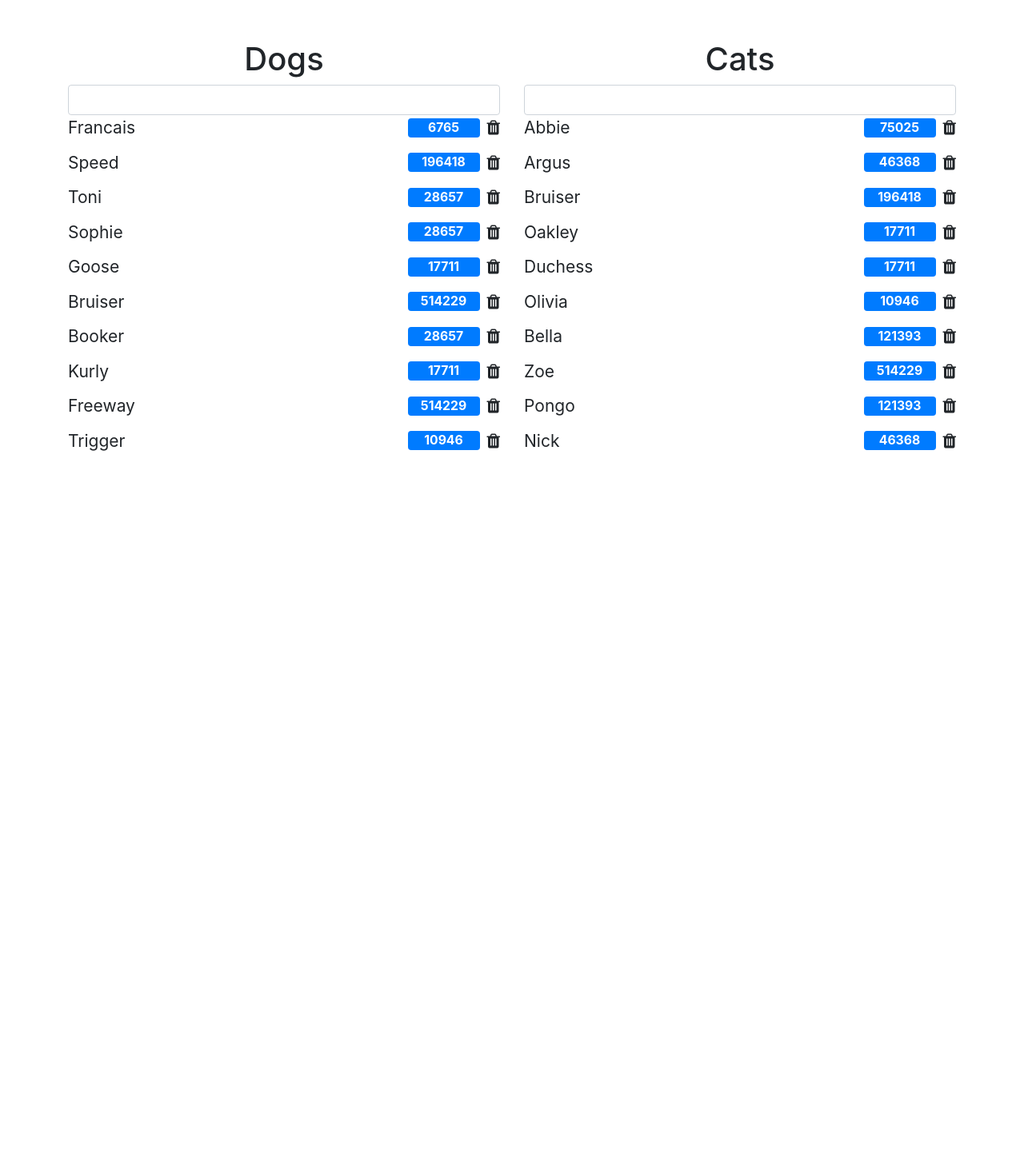
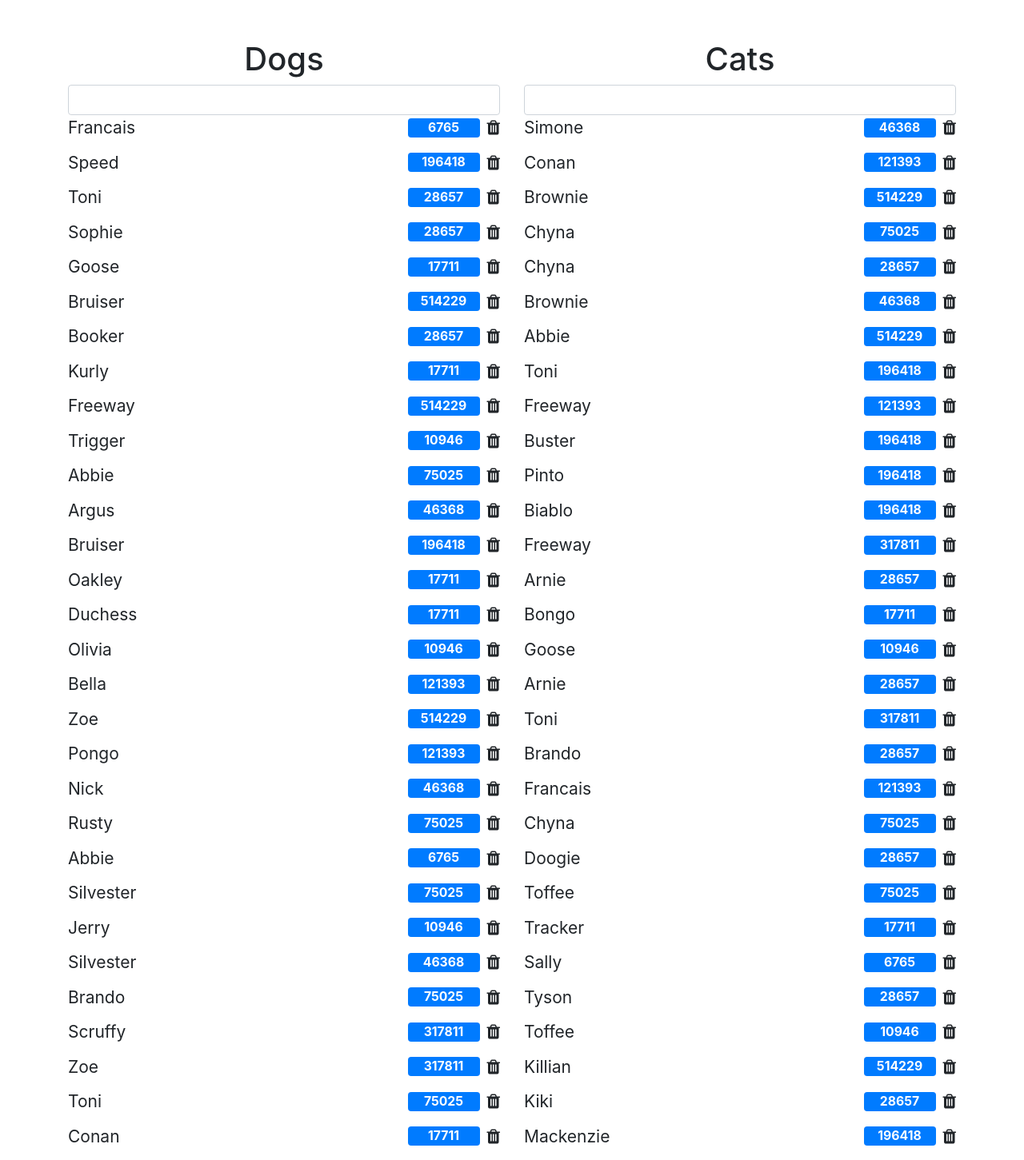
Before and after one commit to TaylorLaMar/optimize-ng-app, an Angular app: page / in a window 1280 px wide. Shown: the top 1451 px of the page at 80% size. Before the commit the page ends 800 px from the top, so only its background shows below. Built offline with nearby package versions, Linux system fonts and the light colour scheme.

Commit message:
Make onpush-unoptimized

```diff
--- a/src/app/app.component.ts
+++ b/src/app/app.component.ts
@@ -19,8 +19,8 @@ export class AppComponent implements OnInit {
   constructor(private readonly generator: GeneratorService) {}
 
   ngOnInit() {
-    this.dogsList = this.generator.generateList(names, numberRange, 10);
-    this.catsList = this.generator.generateList(names, numberRange, 10);
+    this.dogsList = this.generator.generateList(names, numberRange, 150);
+    this.catsList = this.generator.generateList(names, numberRange, 150);
   }
 
   add(list: PetItemData[], name: string): void {
```
Also changed, not shown: src/main.ts (line endings or trailing spaces).
